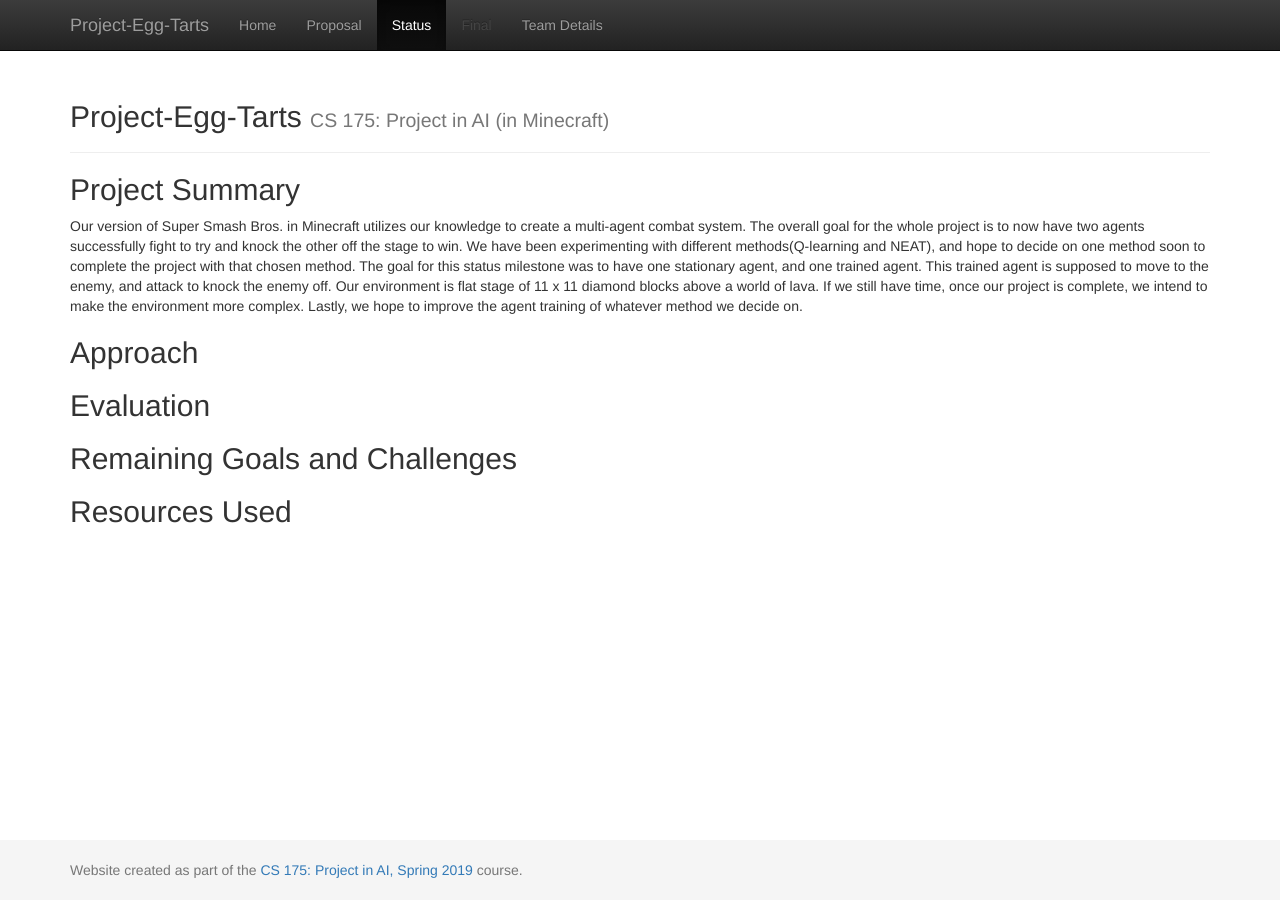
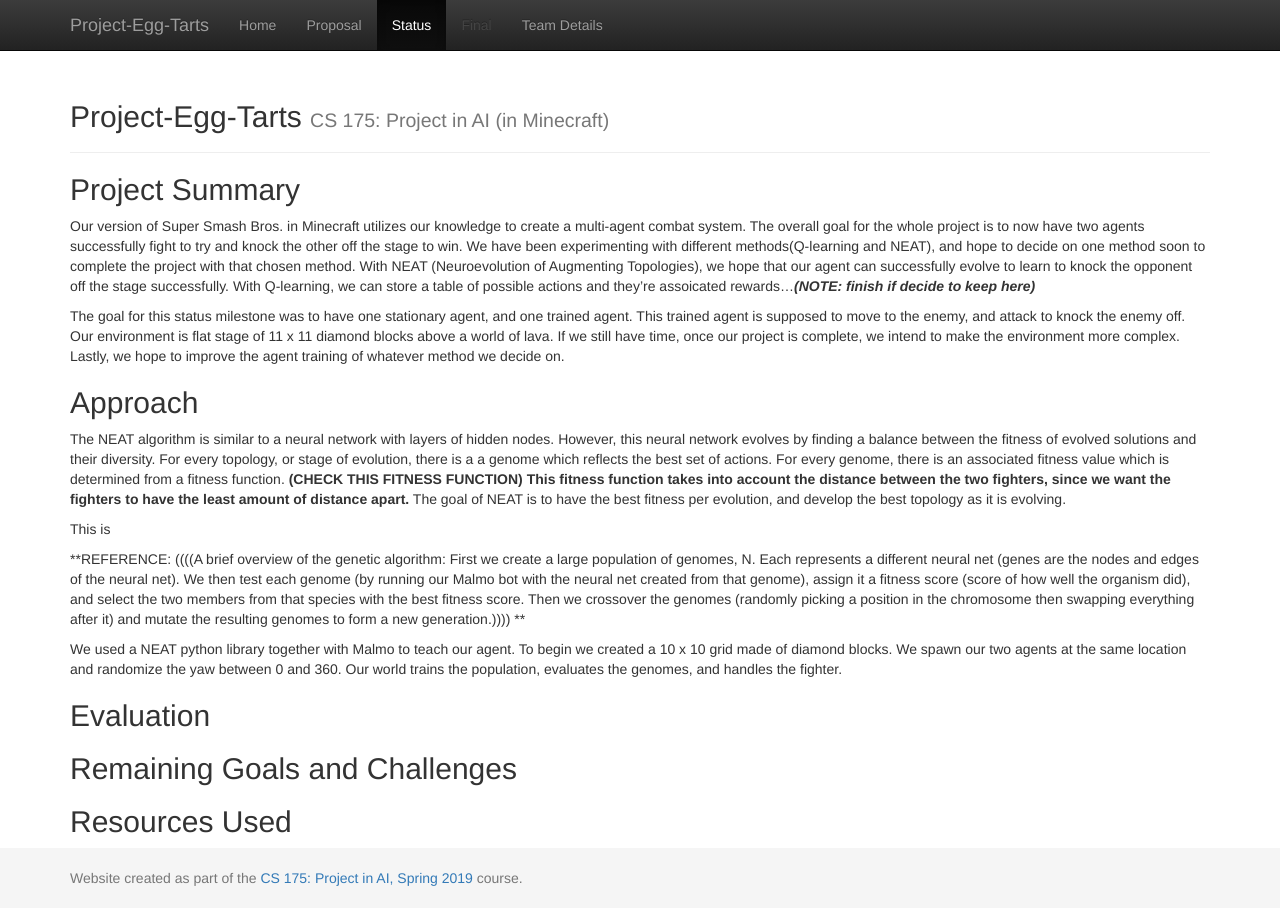
Before and after one commit to kazad123/Project_Egg_Tarts_Website, a Jekyll site: the page built from docs/status.md, in a window 1280 px wide. Built offline with Jekyll 4.4.1, drawn with Linux system fonts in a browser that asks for light colours.

Commit message:
Update status.md

```diff
--- a/docs/status.md
+++ b/docs/status.md
@@ -5,9 +5,21 @@ title: Status
 
 ## Project Summary
 
-Our version of Super Smash Bros. in Minecraft utilizes our knowledge to create a multi-agent combat system. The overall goal for the whole project is to now have two agents successfully fight to try and knock the other off the stage to win. We have been experimenting with different methods(Q-learning and NEAT), and hope to decide on one method soon to complete the project with that chosen method. The goal for this status milestone was to have one stationary agent, and one trained agent. This trained agent is supposed to move to the enemy, and attack to knock the enemy off. Our environment is flat stage of 11 x 11 diamond blocks above a world of lava. If we still have time, once our project is complete, we intend to make the environment more complex. Lastly, we hope to improve the agent training of whatever method we decide on.
+Our version of Super Smash Bros. in Minecraft utilizes our knowledge to create a multi-agent combat system. The overall goal for the whole project is to now have two agents successfully fight to try and knock the other off the stage to win. We have been experimenting with different methods(Q-learning and NEAT), and hope to decide on one method soon to complete the project with that chosen method. With NEAT (Neuroevolution of Augmenting Topologies), we hope that our agent can successfully evolve to learn to knock the opponent off the stage successfully.  With Q-learning, we can store a table of possible actions and they're assoicated rewards...***(NOTE: finish if decide to keep here)***
+
+The goal for this status milestone was to have one stationary agent, and one trained agent. This trained agent is supposed to move to the enemy, and attack to knock the enemy off. Our environment is flat stage of 11 x 11 diamond blocks above a world of lava. If we still have time, once our project is complete, we intend to make the environment more complex. Lastly, we hope to improve the agent training of whatever method we decide on.
 
 ## Approach
+
+The NEAT algorithm is similar to a neural network with layers of hidden nodes. However, this neural network evolves by finding a balance between the fitness of evolved solutions and their diversity. For every topology, or stage of evolution, there is a a genome which reflects the best set of actions. For every genome, there is an associated fitness value which is determined from a fitness function. **(CHECK THIS FITNESS FUNCTION) This fitness function takes into account the distance between the two fighters, since we want the fighters to have the least amount of distance apart.** The goal of NEAT is to have the best fitness per evolution, and develop the best topology as it is evolving.
+
+This is
+
+**REFERENCE: ((((A brief overview of the genetic algorithm: First we create a large population of genomes, N. Each represents a different neural net (genes are the nodes and edges of the neural net). We then test each genome (by running our Malmo bot with the neural net created from that genome), assign it a fitness score (score of how well the organism did), and select the two members from that species with the best fitness score. Then we crossover the genomes (randomly picking a position in the chromosome then swapping everything after it) and mutate the resulting genomes to form a new generation.)))) **
+
+We used a NEAT python library together with Malmo to teach our agent. To begin we created a 10 x 10 grid made of diamond blocks. We spawn our two agents at the same location and randomize the yaw between 0 and 360. Our world trains the population, evaluates the genomes, and handles the fighter.
+
+
 
 ## Evaluation
 
```
